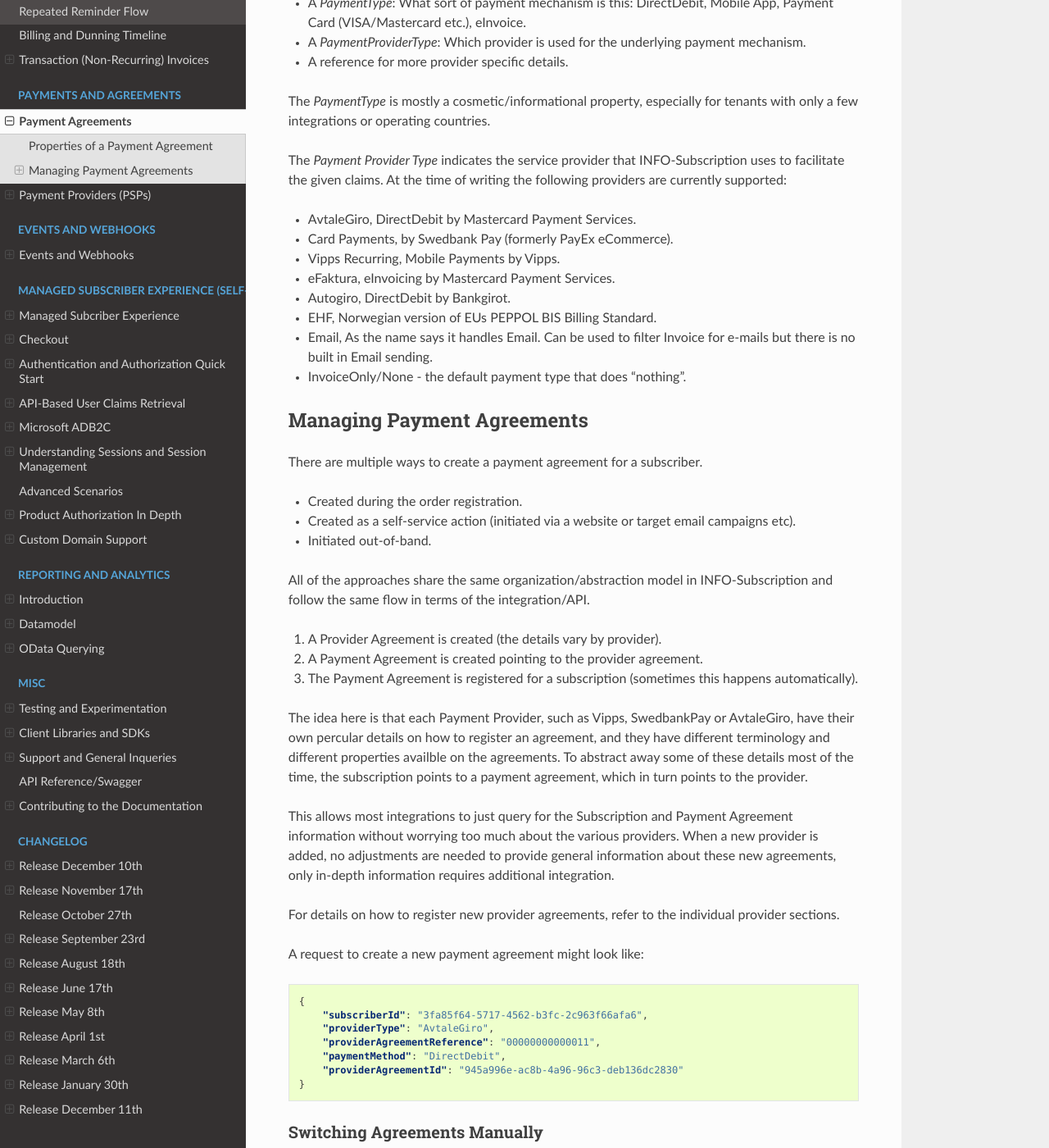
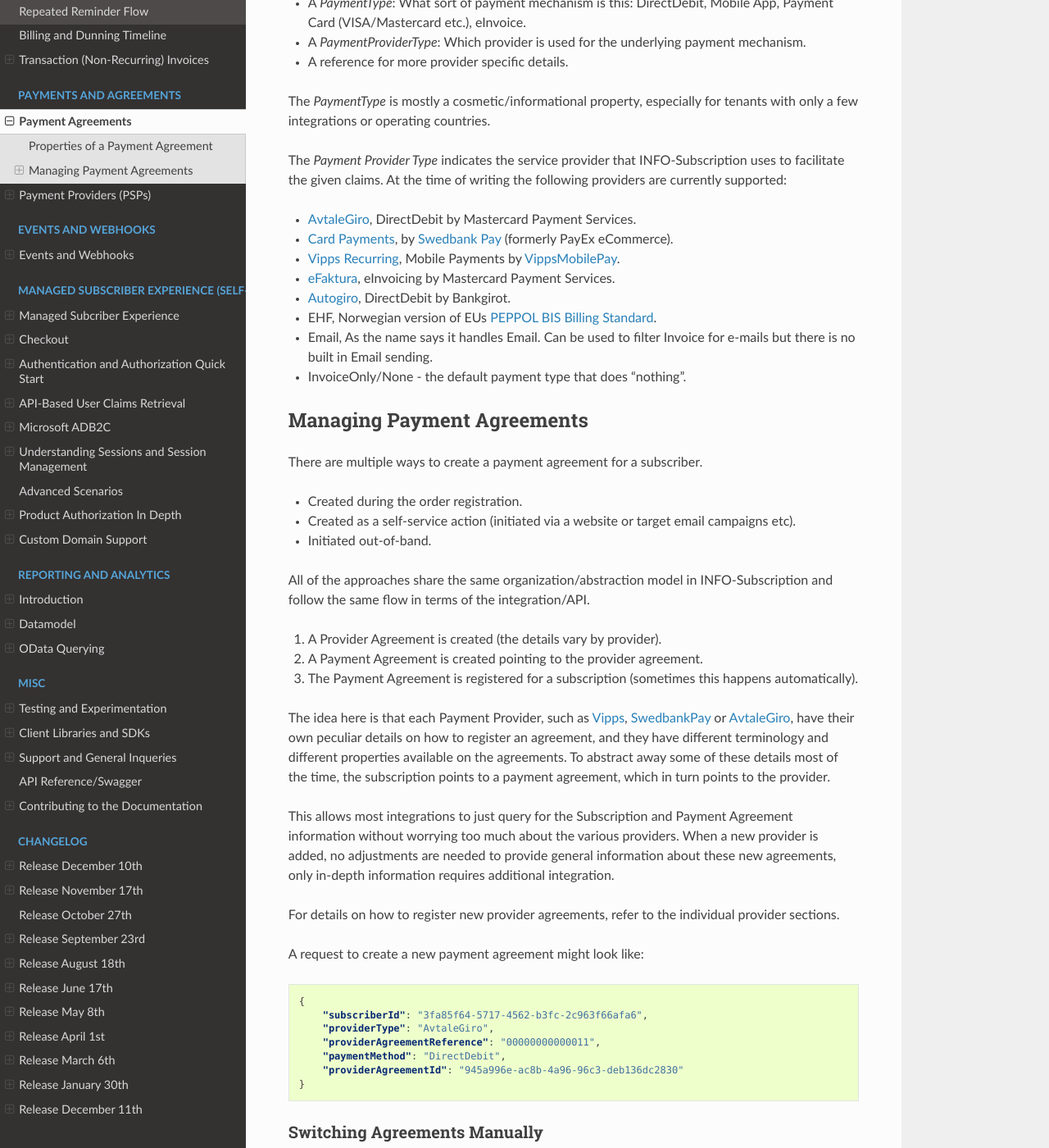
Before and after one commit to infosoftas/info-subscription-doc, a Sphinx documentation site: the page built from source/payments/index.rst, in a window 1280 px wide and 1400 px high, scrolled down 632 px. Shown: the whole window at 82% size. Built offline with Sphinx 7.4.7 and the Read the Docs theme 3.1.0, drawn with Linux system fonts in a browser that asks for light colours; formulas are drawn with MathJax 3; some of the changed text lies outside the part shown.

Commit message:
Add provider links to Payment Agreements documentation (#131)
* Initial plan

* Add provider links to Payment Agreements documentation

Co-authored-by: esbenbach <1378302+esbenbach@users.noreply.github.com>

* Fix typos: percular->peculiar, availble->available

Co-authored-by: esbenbach <1378302+esbenbach@users.noreply.github.com>

---------

Co-authored-by: copilot-swe-agent[bot] <198982749+Copilot@users.noreply.github.com>
Co-authored-by: esbenbach <1378302+esbenbach@users.noreply.github.com>

```diff
--- a/source/payments/index.rst
+++ b/source/payments/index.rst
@@ -29,12 +29,12 @@ The `PaymentType` is mostly a cosmetic/informational property, especially for te
 The `Payment Provider Type` indicates the service provider that |projectName| uses to facilitate the given claims.
 At the time of writing the following providers are currently supported:
 
-* AvtaleGiro, DirectDebit by Mastercard Payment Services.
-* Card Payments, by Swedbank Pay (formerly PayEx eCommerce).
-* Vipps Recurring, Mobile Payments by Vipps.
-* eFaktura, eInvoicing by Mastercard Payment Services.
-* Autogiro, DirectDebit by Bankgirot.
-* EHF, Norwegian version of EUs PEPPOL BIS Billing Standard.
+* :ref:`AvtaleGiro <provider-avtalegiro>`, DirectDebit by Mastercard Payment Services.
+* :ref:`Card Payments <provider-swedbank>`, by |SwedbankPay| (formerly PayEx eCommerce).
+* :ref:`Vipps Recurring <provider-vipps>`, Mobile Payments by |VippsMobilePay|.
+* :ref:`eFaktura <provider-efaktura>`, eInvoicing by Mastercard Payment Services.
+* :ref:`Autogiro <provider-autogiro>`, DirectDebit by Bankgirot.
+* EHF, Norwegian version of EUs `PEPPOL BIS Billing Standard <https://peppol.org/>`__.
 * Email, As the name says it handles Email. Can be used to filter Invoice for e-mails but there is no built in Email sending.
 * InvoiceOnly/None - the default payment type that does "nothing".
 
@@ -54,7 +54,7 @@ All of the approaches share the same organization/abstraction model in |projectN
 2. A Payment Agreement is created pointing to the provider agreement.
 3. The Payment Agreement is registered for a subscription (sometimes this happens automatically).
 
-The idea here is that each Payment Provider, such as Vipps, SwedbankPay or AvtaleGiro, have their own percular details on how to register an agreement, and they have different terminology and different properties availble on the agreements.
+The idea here is that each Payment Provider, such as :ref:`Vipps <provider-vipps>`, :ref:`SwedbankPay <provider-swedbank>` or :ref:`AvtaleGiro <provider-avtalegiro>`, have their own peculiar details on how to register an agreement, and they have different terminology and different properties available on the agreements.
 To abstract away some of these details most of the time, the subscription points to a payment agreement, which in turn points to the provider.
 
 This allows most integrations to just query for the Subscription and Payment Agreement information without worrying too much about the various providers.
@@ -90,10 +90,10 @@ Out Of Band Agreements and Automatic Agreement Registration
 Some payment providers are typically registered in a process not connected to the merchant, and by extension not in their systems.
 At the current time of writing, this is relevant for the following providers:
 
-* AvtaleGiro (Norway)
-* eFaktura (Norway)
-* Autogiro (Sweden)
-* BetalingsService (Denmark)
+* :ref:`AvtaleGiro <provider-avtalegiro>` (Norway)
+* :ref:`eFaktura <provider-efaktura>` (Norway)
+* :ref:`Autogiro <provider-autogiro>` (Sweden)
+* :ref:`BetalingsService <provider-betalingsservice>` (Denmark)
 
 For all of the above, the registration will happen, or may happen, in the subscribers online banking solution.
 
```
Also changed, not shown: other parts of source/payments/index.rst (+1 -0 lines).
